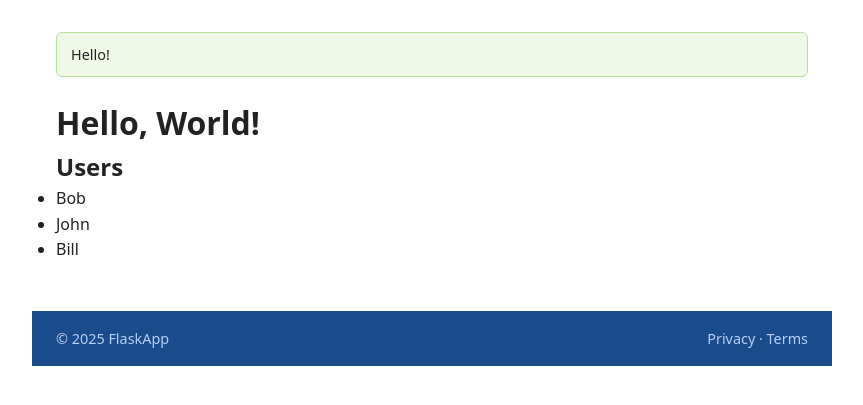
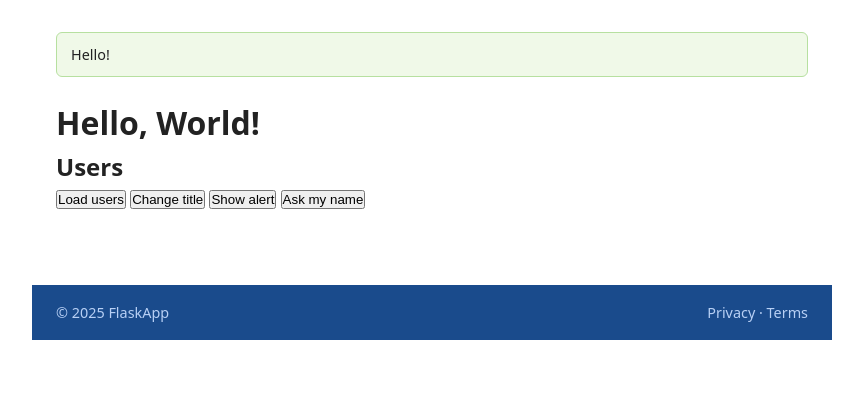
Before and after one commit to OleksandrLinenko/Flask, a Flask app: page /hi/ in a window 1280 px wide. Shown: the part 58-463 px from the top of the page, without its empty margins (208-1071 px from the left). Run offline with Flask 3, Linux system fonts and the light colour scheme.

Commit message:
Refactor hi.html and user.js

```diff
--- a/src/static/js/user.js
+++ b/src/static/js/user.js
@@ -1,15 +1,15 @@
-document.addEventListener("DOMContentLoaded", () => {
-    console.log('Content loaded');
+document.getElementById("load-users").addEventListener("click", function () {
+
     fetch("/api/users")
-        .then(function(response) {return response.json()})
-//       .then(response => response.json())
-        .then(function(users) {
-            console.log(users);
+        .then(function (response) {
+            return response.json();
+        })
+        .then(function (users) {
+
             const list = document.getElementById("users");
-
             list.innerHTML = "";
 
-            users.forEach(user => {
+            users.forEach(function (user) {
 
                 const li = document.createElement("li");
                 li.textContent = user.name;
@@ -18,5 +18,32 @@ document.addEventListener("DOMContentLoaded", () => {
 
             });
 
+        })
+        .catch(function (error) {
+            console.log(error);
         });
+
 });
+
+document.getElementById("change-title").addEventListener("click", function () {
+
+    document.getElementById("title").textContent = "The title has been changed!";
+
+});
+
+document.getElementById("show-alert").addEventListener("click", function () {
+
+    alert("Hello from JavaScript!");
+
+});
+
+document.getElementById("ask-name").addEventListener("click", function () {
+
+    const name = prompt("What is your name?");
+
+    if (name) {
+        document.getElementById("result").textContent =
+            "Nice to meet you, " + name + "!";
+    }
+
+});
--- a/src/templates/hi.html
+++ b/src/templates/hi.html
@@ -6,13 +6,24 @@
 
 {% block content %}
     {% if person %}
-        <h1>Hello {{ person }}!</h1>
+        <h1 id="title">Hello {{ person }}!</h1>
     {% else %}
-        <h1>Hello, World!</h1>
+        <h1 id="title">Hello, World!</h1>
     {% endif %}
 
     <h2>Users</h2>
-        <ul id="users"></ul>
+
+    <button id="load-users">Load users</button>
+    <button id="change-title">Change title</button>
+    <button id="show-alert">Show alert</button>
+    <button id="ask-name">Ask my name</button>
+
+    <br><br>
+
+    <ul id="users"></ul>
+
+    <p id="result"></p>
+
 {% endblock %}
 
 {% block scriptFooter %}
```
